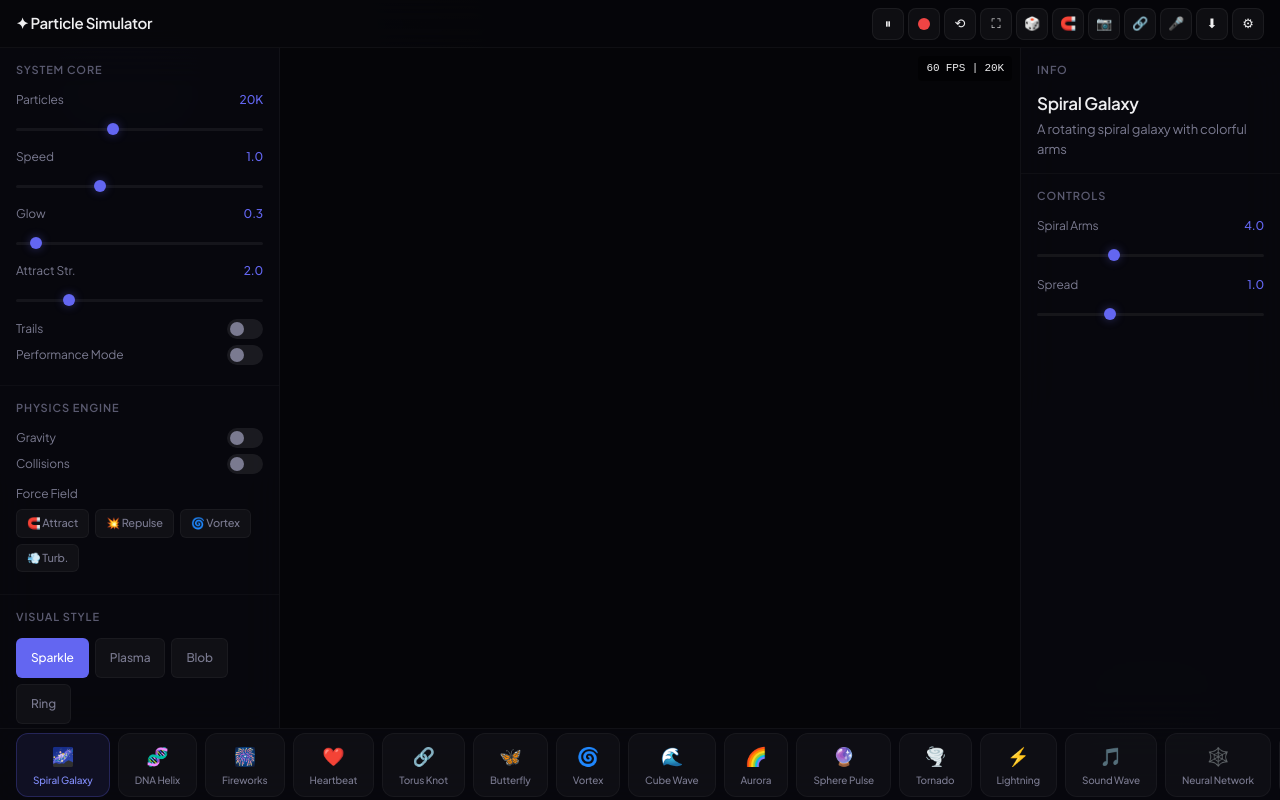
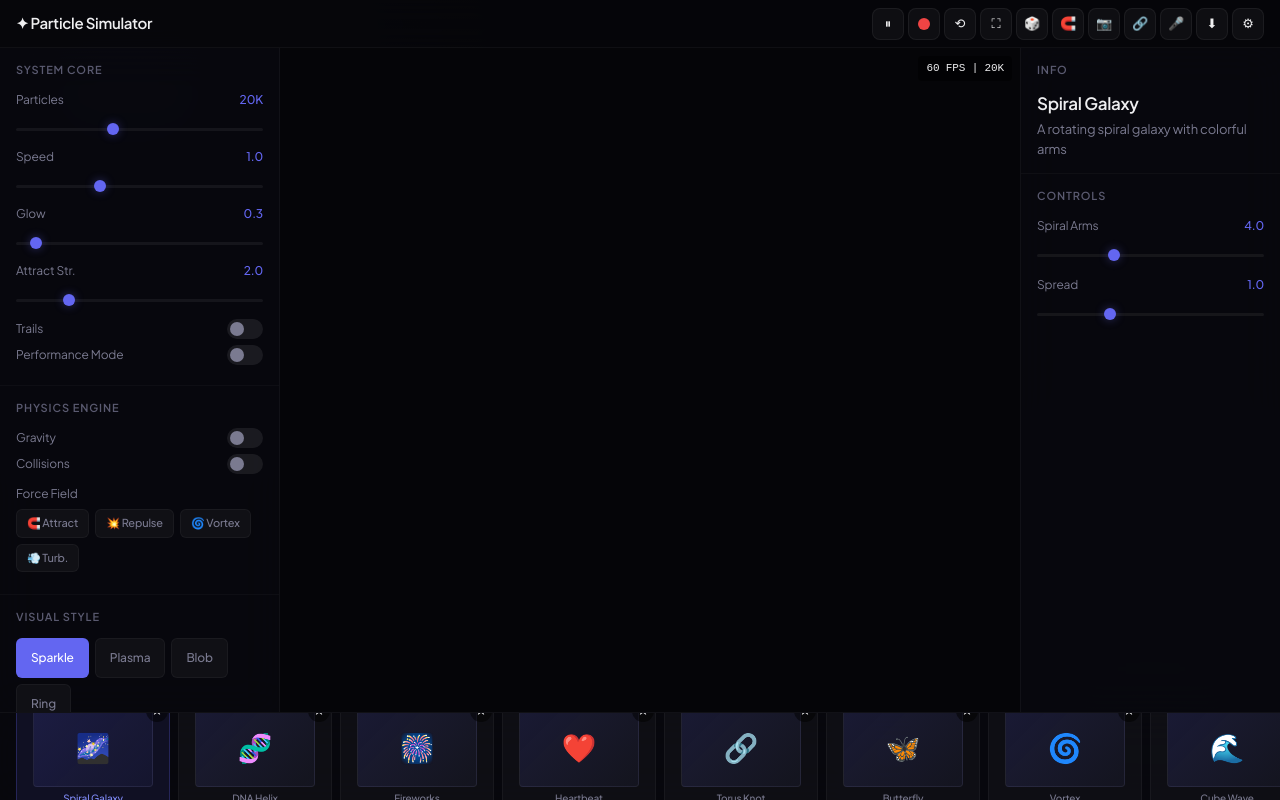
Before and after one commit to Sanjays2402/ai-particle-simulator, a React (Vite) app: page / in a window 1280 px wide. Built offline with nearby package versions, Linux system fonts and the light colour scheme.

Commit message:
feat: add preset thumbnails, favorites system with gold stars, and preset search filter

```diff
--- a/src/components/LeftSidebar.jsx
+++ b/src/components/LeftSidebar.jsx
@@ -30,6 +30,9 @@ export default function LeftSidebar() {
     collisionsEnabled, setCollisionsEnabled,
     forceFieldType, setForceFieldType,
     forceFieldStrength, setForceFieldStrength,
+    favoritedPresets, toggleFavorite,
+    presetSearch, setPresetSearch,
+    showFavoritesOnly, setShowFavoritesOnly,
   } = useStore()
 
   return (
@@ -149,8 +152,42 @@ export default function LeftSidebar() {
       </Section>
 
       <Section title="Shape Presets">
+        <div style={{ display: 'flex', gap: 6, marginBottom: 10, alignItems: 'center' }}>
+          <div style={{ position: 'relative', flex: 1 }}>
+            <input
+              type="text"
+              value={presetSearch}
+              onChange={e => setPresetSearch(e.target.value)}
+              placeholder="Search presets..."
+              style={{
+                width: '100%', padding: '6px 28px 6px 10px', borderRadius: 6, fontSize: 12,
+                background: 'rgba(255,255,255,0.03)', border: '1px solid rgba(255,255,255,0.06)',
+                color: '#eeeef0', outline: 'none', transition: 'all 0.15s ease-out',
+              }}
+              onFocus={e => e.target.style.borderColor = 'rgba(99,102,241,0.4)'}
+              onBlur={e => e.target.style.borderColor = 'rgba(255,255,255,0.06)'}
+            />
+            {presetSearch && (
+              <button onClick={() => setPresetSearch('')}
+                style={{ position: 'absolute', right: 6, top: '50%', transform: 'translateY(-50%)',
+                  background: 'none', border: 'none', color: '#7a7a90', cursor: 'pointer', fontSize: 12 }}>✕</button>
+            )}
+          </div>
+          <button onClick={() => setShowFavoritesOnly(!showFavoritesOnly)}
+            style={{
+              padding: '5px 10px', borderRadius: 6, fontSize: 11, fontWeight: 500, cursor: 'pointer',
+              background: showFavoritesOnly ? 'rgba(245,158,11,0.12)' : 'rgba(255,255,255,0.04)',
+              color: showFavoritesOnly ? '#f59e0b' : '#7a7a90',
+              border: showFavoritesOnly ? '1px solid rgba(245,158,11,0.25)' : '1px solid rgba(255,255,255,0.06)',
+              transition: 'all 0.15s ease-out', whiteSpace: 'nowrap',
+            }}>★ Favs</button>
+        </div>
         <div style={{ display: 'flex', flexDirection: 'column', gap: 2 }}>
-          {presets.map(p => (
+          {presets.filter(p => {
+            const matchSearch = !presetSearch || p.name.toLowerCase().includes(presetSearch.toLowerCase())
+            const matchFav = !showFavoritesOnly || favoritedPresets.includes(p.id)
+            return matchSearch && matchFav
+          }).map(p => (
             <button key={p.id} onClick={() => loadPreset(p.id)}
               style={{
                 display: 'flex',
@@ -174,7 +211,12 @@ export default function LeftSidebar() {
               }}
             >
               <span style={{ fontSize: 16 }}>{p.emoji}</span>
-              <span>{p.name}</span>
+              <span style={{ flex: 1 }}>{p.name}</span>
+              <span onClick={e => { e.stopPropagation(); toggleFavorite(p.id); }}
+                style={{ fontSize: 14, cursor: 'pointer', color: favoritedPresets.includes(p.id) ? '#f59e0b' : '#4a4a60',
+                  transition: 'color 0.15s ease-out' }}>
+                {favoritedPresets.includes(p.id) ? '★' : '☆'}
+              </span>
             </button>
           ))}
         </div>
--- a/src/components/PresetCarousel.jsx
+++ b/src/components/PresetCarousel.jsx
@@ -1,12 +1,31 @@
+import { useState, useEffect } from 'react'
 import { useStore } from '../store'
 import { presets } from '../presets'
 
 export default function PresetCarousel() {
-  const { loadPreset, currentPreset } = useStore()
+  const { loadPreset, currentPreset, favoritedPresets, toggleFavorite } = useStore()
+  const [thumbs, setThumbs] = useState({})
+
+  // Load thumbnails from localStorage
+  useEffect(() => {
+    const t = {}
+    presets.forEach(p => {
+      const d = localStorage.getItem(`preset-thumb-${p.id}`)
+      if (d) t[p.id] = d
+    })
+    setThumbs(t)
+  }, [currentPreset])
+
+  // Sort: favorites first
+  const sorted = [...presets].sort((a, b) => {
+    const aFav = favoritedPresets.includes(a.id) ? 0 : 1
+    const bFav = favoritedPresets.includes(b.id) ? 0 : 1
+    return aFav - bFav
+  })
 
   return (
     <div className="hide-scrollbar" style={{
-      height: 72,
+      height: 88,
       display: 'flex',
       alignItems: 'center',
       gap: 8,
@@ -18,39 +37,59 @@ export default function PresetCarousel() {
       WebkitBackdropFilter: 'blur(20px)',
       borderTop: '1px solid rgba(255,255,255,0.04)',
     }}>
-      {presets.map(p => (
+      {sorted.map(p => {
+        const isFav = favoritedPresets.includes(p.id)
+        const thumb = thumbs[p.id]
+        return (
+          <div key={p.id} style={{ position: 'relative', flexShrink: 0 }}>
             <button
-          key={p.id}
               onClick={() => loadPreset(p.id)}
               style={{
                 display: 'flex',
                 flexDirection: 'column',
                 alignItems: 'center',
                 gap: 4,
-            padding: '8px 16px',
+                padding: thumb ? '4px 4px 6px' : '8px 16px',
                 borderRadius: 12,
-            flexShrink: 0,
                 cursor: 'pointer',
                 transition: 'all 0.15s ease-out',
                 background: currentPreset === p.id ? 'rgba(99,102,241,0.1)' : 'rgba(255,255,255,0.03)',
-            border: currentPreset === p.id ? '1px solid rgba(99,102,241,0.25)' : '1px solid rgba(255,255,255,0.04)',
+                border: isFav
+                  ? '1px solid rgba(245,158,11,0.35)'
+                  : currentPreset === p.id
+                    ? '1px solid rgba(99,102,241,0.25)'
+                    : '1px solid rgba(255,255,255,0.04)',
               }}
               onMouseEnter={e => {
                 if (currentPreset !== p.id) {
                   e.currentTarget.style.background = 'rgba(255,255,255,0.06)'
-              e.currentTarget.style.borderColor = 'rgba(255,255,255,0.08)'
                   e.currentTarget.style.transform = 'translateY(-1px)'
                 }
               }}
               onMouseLeave={e => {
                 if (currentPreset !== p.id) {
                   e.currentTarget.style.background = 'rgba(255,255,255,0.03)'
-              e.currentTarget.style.borderColor = 'rgba(255,255,255,0.04)'
                 }
                 e.currentTarget.style.transform = 'translateY(0)'
               }}
             >
-          <span style={{ fontSize: 18 }}>{p.emoji}</span>
+              {thumb ? (
+                <img src={thumb} alt={p.name} style={{
+                  width: 120, height: 80, borderRadius: 4,
+                  objectFit: 'cover',
+                  border: '1px solid rgba(255,255,255,0.06)',
+                }} />
+              ) : (
+                <div style={{
+                  width: 120, height: 80, borderRadius: 4,
+                  background: 'linear-gradient(135deg, rgba(99,102,241,0.15), rgba(129,140,248,0.05))',
+                  border: '1px solid rgba(255,255,255,0.06)',
+                  display: 'flex', alignItems: 'center', justifyContent: 'center',
+                  fontSize: 28,
+                }}>
+                  {p.emoji}
+                </div>
+              )}
               <span style={{
                 fontSize: 10,
                 fontWeight: 500,
@@ -60,7 +99,26 @@ export default function PresetCarousel() {
                 {p.name}
               </span>
             </button>
-      ))}
+            {/* Favorite star */}
+            <button
+              onClick={e => { e.stopPropagation(); toggleFavorite(p.id) }}
+              style={{
+                position: 'absolute', top: 2, right: 2,
+                width: 22, height: 22,
+                borderRadius: '50%',
+                display: 'flex', alignItems: 'center', justifyContent: 'center',
+                background: isFav ? 'rgba(245,158,11,0.2)' : 'rgba(0,0,0,0.5)',
+                border: 'none', cursor: 'pointer',
+                fontSize: 12, lineHeight: 1,
+                transition: 'all 0.15s ease-out',
+                zIndex: 2,
+              }}
+            >
+              {isFav ? '⭐' : '☆'}
+            </button>
+          </div>
+        )
+      })}
     </div>
   )
 }
--- a/src/store.js
+++ b/src/store.js
@@ -74,6 +74,36 @@ export const useStore = create((set, get) => ({
   enterReplay: () => set(s => s.recordingBuffer.length > 0 ? { isReplaying: true, replayFrame: 0, playing: false } : {}),
   exitReplay: () => set({ isReplaying: false, playing: true }),
 
+  // Favorites & Search
+  favoritedPresets: JSON.parse(localStorage.getItem('favorite-presets') || '[]'),
+  presetSearch: '',
+  showFavoritesOnly: false,
+
+  toggleFavorite: (id) => set(s => {
+    const favs = s.favoritedPresets.includes(id)
+      ? s.favoritedPresets.filter(f => f !== id)
+      : [...s.favoritedPresets, id]
+    localStorage.setItem('favorite-presets', JSON.stringify(favs))
+    return { favoritedPresets: favs }
+  }),
+  setPresetSearch: (v) => set({ presetSearch: v }),
+  setShowFavoritesOnly: (v) => set({ showFavoritesOnly: v }),
+
+  // Preset thumbnails
+  capturePresetThumbnail: (presetId) => {
+    try {
+      const canvas = document.querySelector('#particle-canvas canvas')
+      if (!canvas) return
+      const tmpCanvas = document.createElement('canvas')
+      tmpCanvas.width = 120
+      tmpCanvas.height = 80
+      const ctx = tmpCanvas.getContext('2d')
+      ctx.drawImage(canvas, 0, 0, 120, 80)
+      const dataUrl = tmpCanvas.toDataURL('image/jpeg', 0.5)
+      localStorage.setItem(`preset-thumb-${presetId}`, dataUrl)
+    } catch (e) { console.warn('Thumbnail capture failed:', e) }
+  },
+
   // AI settings
   aiApiKey: localStorage.getItem('ai-api-key') || '',
   aiBaseUrl: localStorage.getItem('ai-base-url') || 'https://api.openai.com/v1',
@@ -140,6 +170,7 @@ export const useStore = create((set, get) => ({
       infoDesc: description || preset.description,
       ...physicsState,
     })
+    setTimeout(() => get().capturePresetThumbnail(presetId), 2000)
   },
 
   loadCustomCode: (code, title, description) => {
```
Lines whose indentation alone changed are shown as unchanged.
